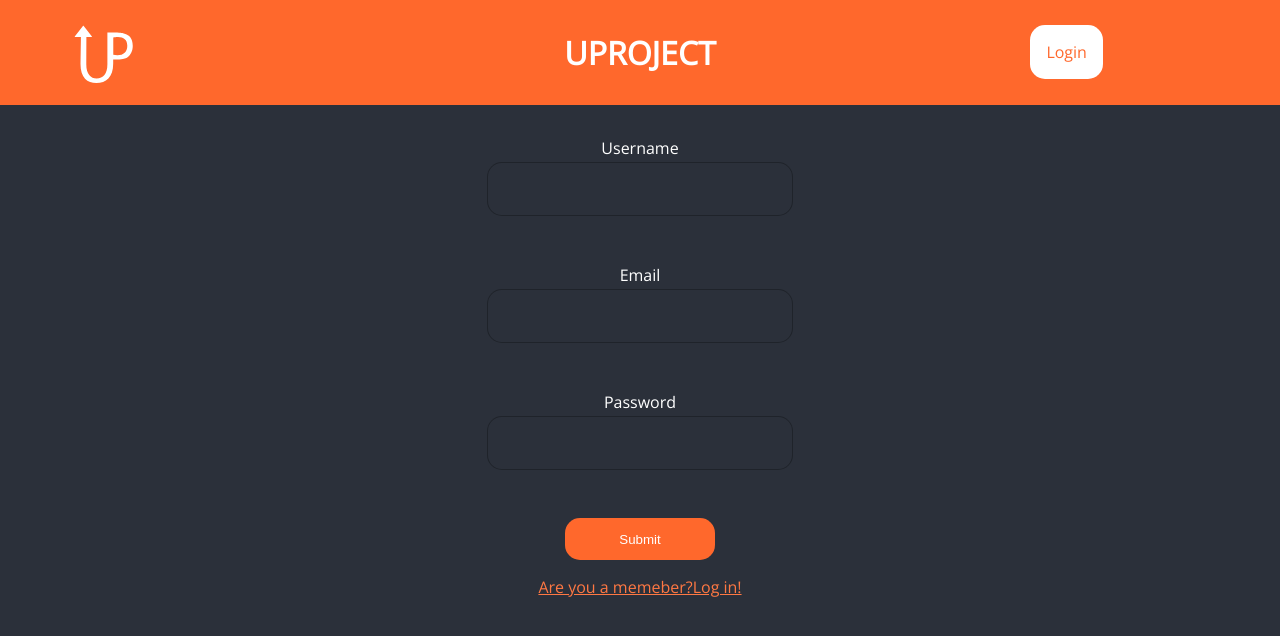
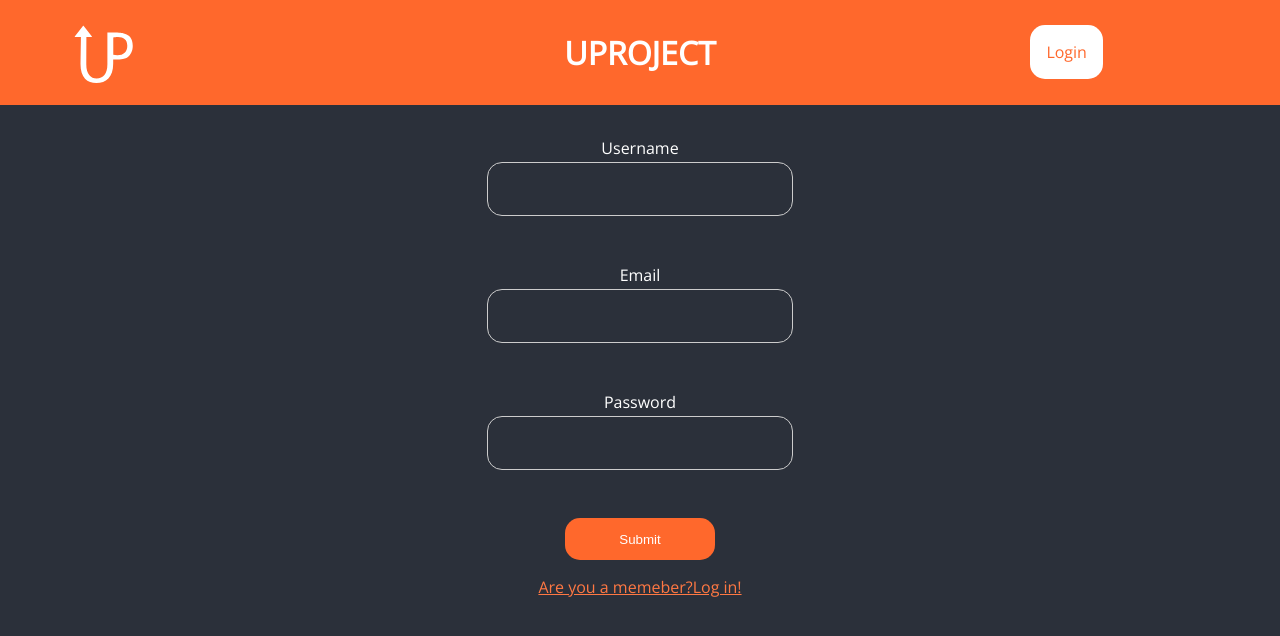
Before and after one commit to Dominguezd01/Uproject, a SvelteKit app: page /auth/register in a window 1280 px wide. Shown: the top 636 px of the page. Built offline with nearby package versions, Linux system fonts and the light colour scheme.

Commit message:
More CSS fixes i jus twanna cry

```diff
--- a/src/routes/auth/login/+page.svelte
+++ b/src/routes/auth/login/+page.svelte
@@ -98,12 +98,12 @@
     .inputForm{
         width: 300px;
         height: 50px;
-        border: solid 1px #00000048;
         border-radius: 15px;
         outline: none;
         text-align: center;
         transition: 0.2S;
         background-color: #2b303a;
+        border: solid 1px rgb(204, 204, 204);
     }
     .submit{
         width: 150px;
--- a/src/routes/auth/register/+page.svelte
+++ b/src/routes/auth/register/+page.svelte
@@ -87,7 +87,7 @@
     .inputForm{
         width: 300px;
         height: 50px;
-        border: solid 1px #00000048;
+        border: solid 1px rgb(204, 204, 204);
         border-radius: 15px;
         outline: none;
         text-align: center;
--- a/src/routes/boards/view/[id]/+page.svelte
+++ b/src/routes/boards/view/[id]/+page.svelte
@@ -435,9 +435,9 @@
 
     .createColumnButton:hover,
     .addUserButton:hover {
-        -webkit-box-shadow: 10px 10px 5px 0px rgba(235, 138, 100, 0.473);
-        -moz-box-shadow: 10px 10px 5px 0px rgba(235, 138, 100, 0.473);
-        box-shadow: 10px 10px 5px 0px rgba(235, 138, 100, 0.473);
+        -webkit-box-shadow: 10px 10px 5px 0px #ff682c;
+        -moz-box-shadow: 10px 10px 5px 0px #ff682c;
+        box-shadow: 10px 10px 5px 0px #ff682c;
     }
     .icon {
         width: 20px;
```
